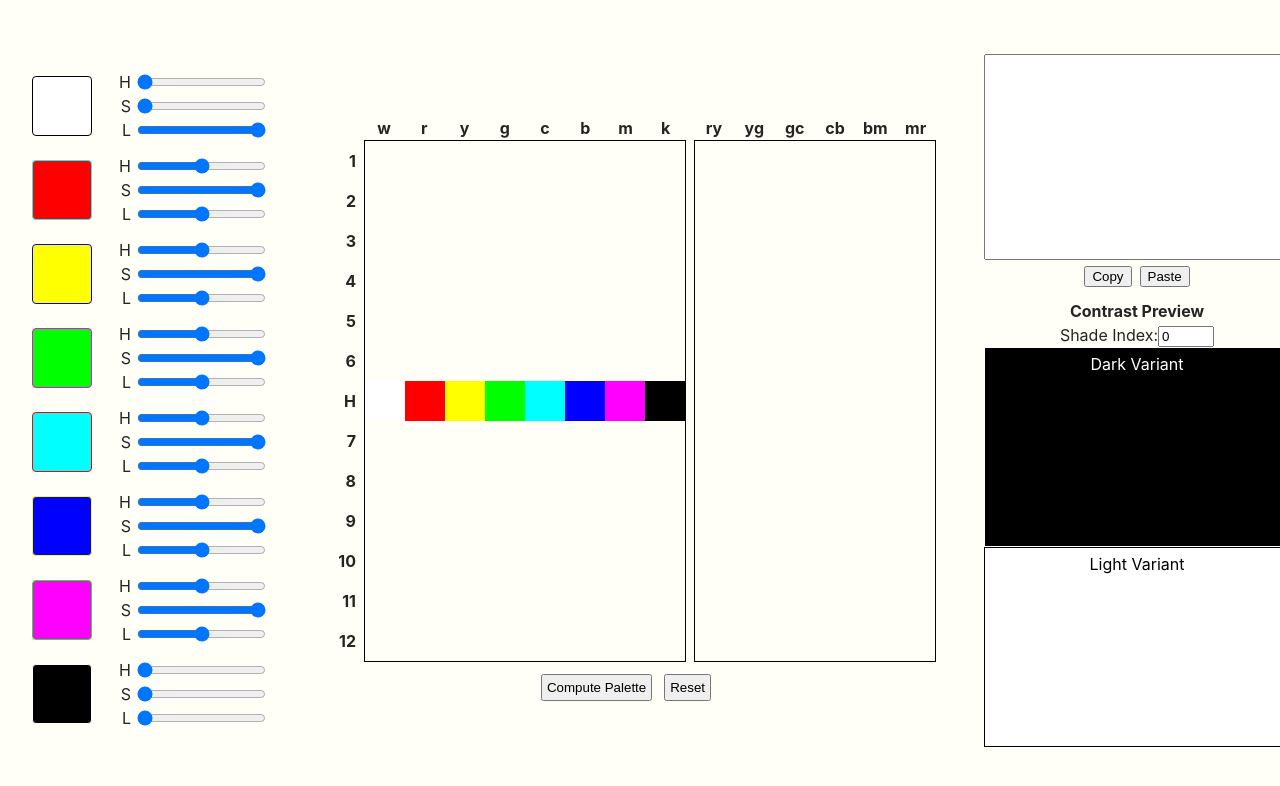
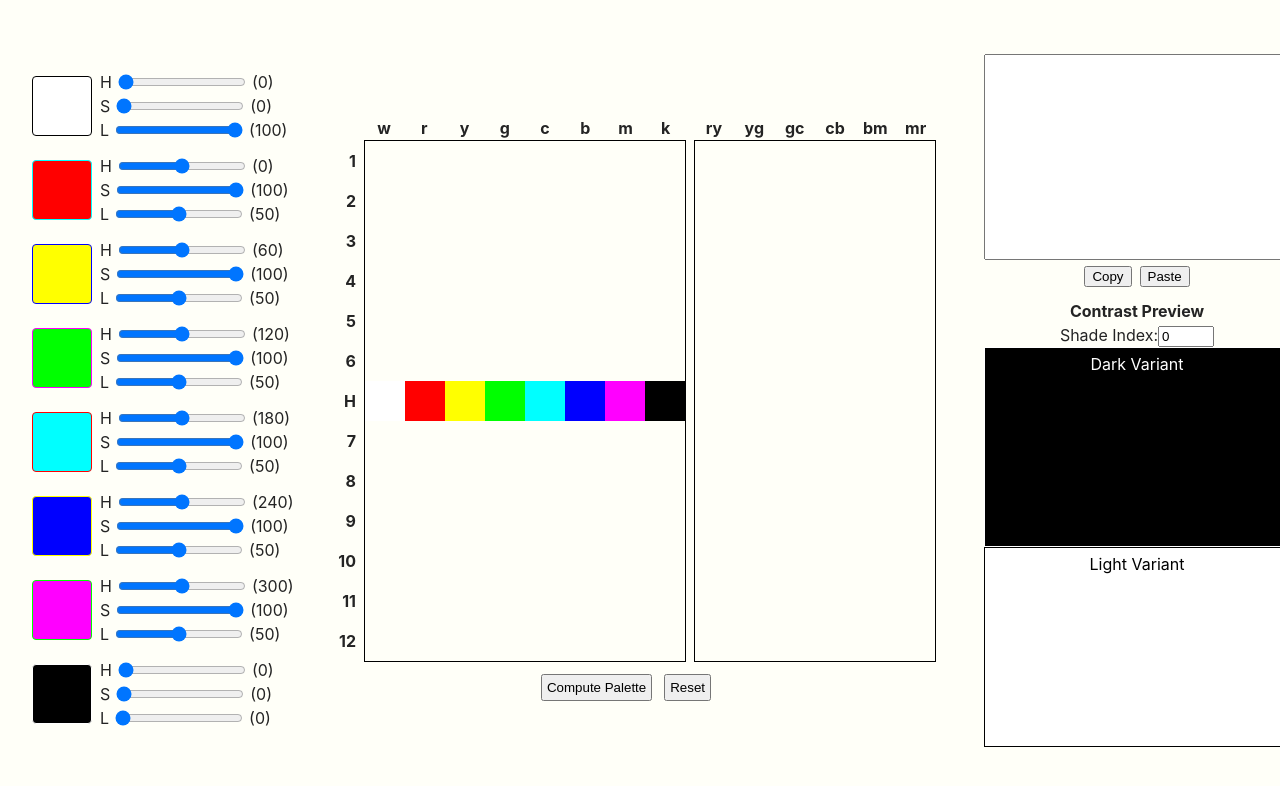
Before and after one commit to axwain/PaletteMaker, a React (Vite) app: page / in a window 1280 px wide. Shown: the top 786 px of the page. Built offline with nearby package versions, Linux system fonts and the light colour scheme.

Commit message:
Added value display to the HSL sliders

```diff
--- a/src/Components/HslColorControl/LabeledSlider.tsx
+++ b/src/Components/HslColorControl/LabeledSlider.tsx
@@ -19,6 +19,7 @@ export function LabeledSlider({
   onChange,
 }: Props) {
   const [id] = useState(nanoid(10));
+  const formattedValue = step < 1 ? (value * 100).toFixed() : value;
   return (
     <div className="slider-container">
       <label htmlFor={id} className="label">
@@ -34,6 +35,7 @@ export function LabeledSlider({
         value={value}
         onChange={(e) => onChange(parseFloat(e.target.value))}
       />
+      <span className="value">({formattedValue})</span>
     </div>
   );
 }
--- a/src/Components/HslColorControl/styles.css
+++ b/src/Components/HslColorControl/styles.css
@@ -28,9 +28,14 @@
 
 .slider-container > .label {
   text-align: right;
-  width: 32px;
+  width: 12px;
 }
 
 .slider-container > .slider {
-  width: 132px;
+  text-align: right;
+  width: 128px;
 }
+
+.slider-container > .value {
+  width: 36px;
+}
```
